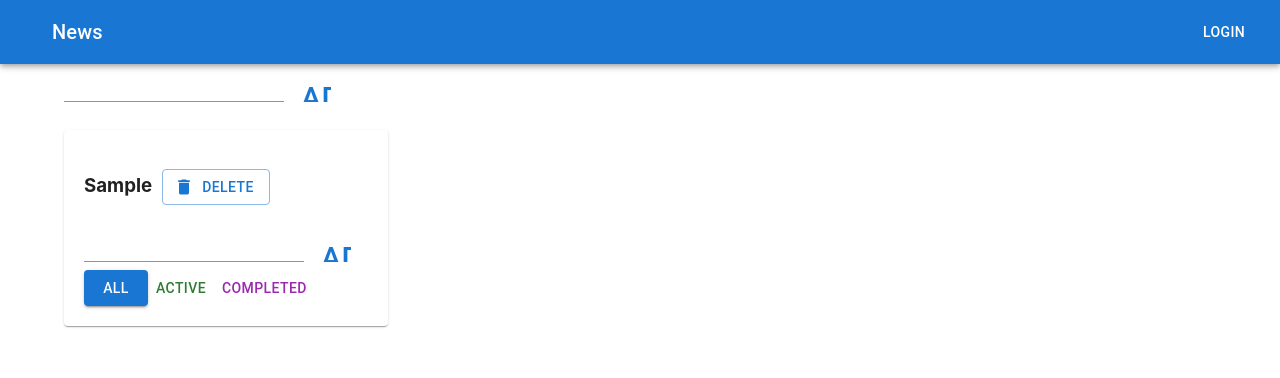
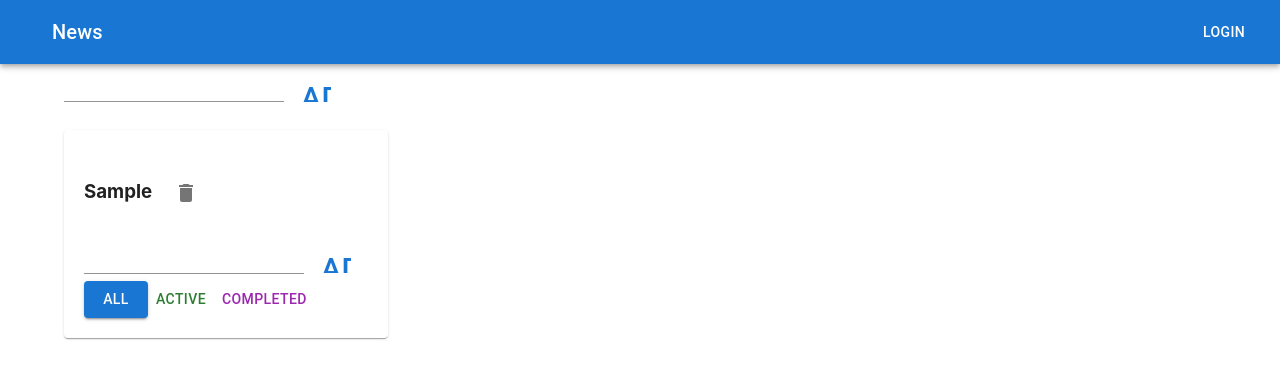
Before and after one commit to AlexeyKrop/react-todo, a React (Create React App) app: page / in a window 1280 px wide. Both pictures are taken after typing "Sample" into the empty fields and a click on the button "ADD_CIRCLE". Shown: the top 378 px of the page. Built offline with nearby package versions, Linux system fonts and the light colour scheme; the HTML template or start-up script is replaced by a standard one.

Commit message:
add button style

```diff
--- a/src/Todolist.tsx
+++ b/src/Todolist.tsx
@@ -5,6 +5,7 @@ import {EditableSpan} from "./Components/EditableSpan";
 import {Button} from "@mui/material";
 import {Delete} from "@mui/icons-material";
 import Tasks from "./Components/Tasks";
+import IconButton from "@mui/material/IconButton";
 
 type TaskType = {
   id: string
@@ -49,9 +50,9 @@ export const Todolist = React.memo((props: PropsType) => {
 
   const onCompletedClickHandler = useCallback(() => props.changeFilter(props.todoListId, "completed"),[props.changeFilter,props.todoListId]);
 
-  const onClickRemoveTodoListHandler = (todoListId: string) => {
+  const onClickRemoveTodoListHandler = useCallback((todoListId: string) => {
     props.removeTodoList(todoListId)
-  }
+  }, [props.removeTodoList])
 
   const onChangeInputValue = useCallback( (inputValue: string) => {
     props.onChangeTodoListTitle(props.todoListId, inputValue)
@@ -60,9 +61,9 @@ export const Todolist = React.memo((props: PropsType) => {
   return <div>
     <h3>
       <EditableSpan callBack={onChangeInputValue} title={props.title}/>
-      <Button onClick={() => onClickRemoveTodoListHandler(props.todoListId)} variant="outlined" startIcon={<Delete />}>
-        Delete
-      </Button>
+      <IconButton onClick={() => onClickRemoveTodoListHandler(props.todoListId)} aria-label="delete" size="large">
+        <Delete/>
+      </IconButton>
     </h3>
     <AddItemForm addTask={addTask}/>
     <div style={{listStyleType: 'none', padding: 0}}>
```
Also changed, not shown: src/Components/Tasks.tsx (+4 -3 lines).
